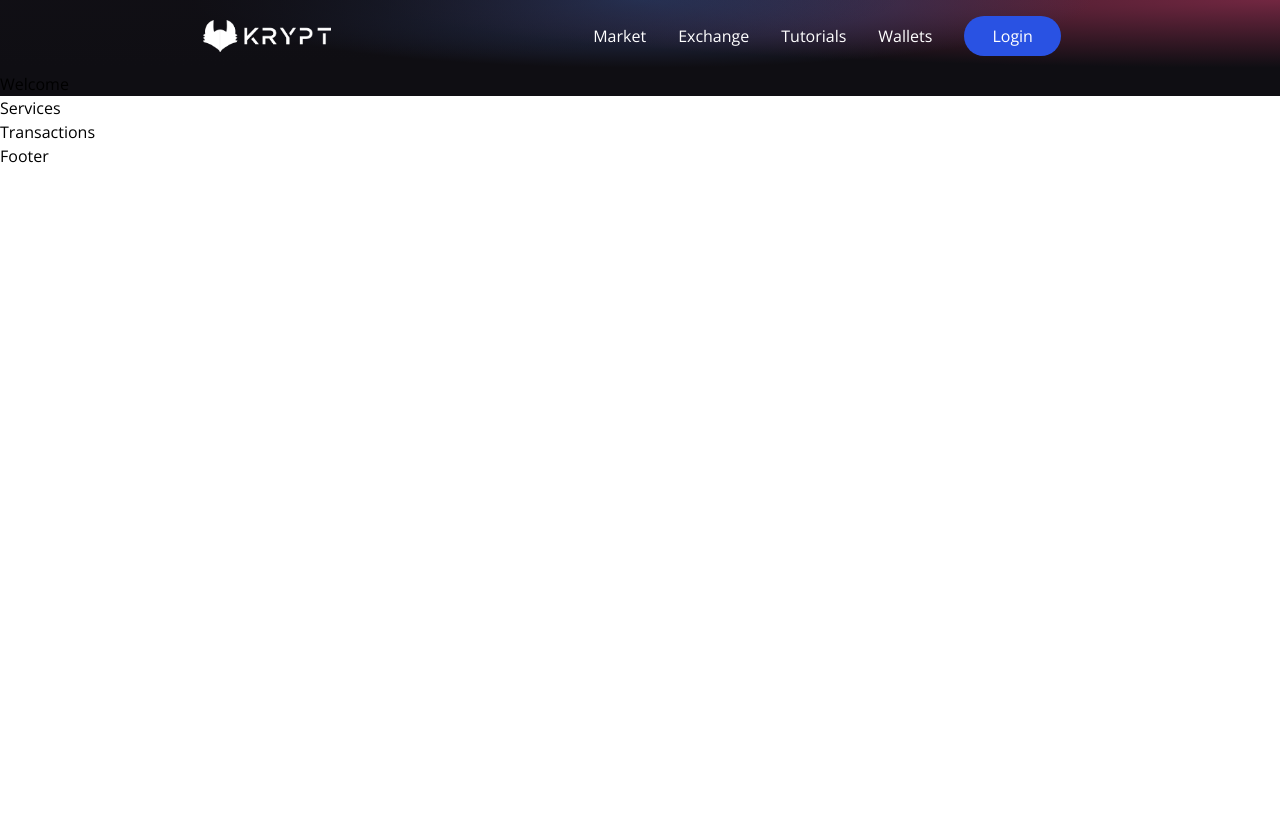
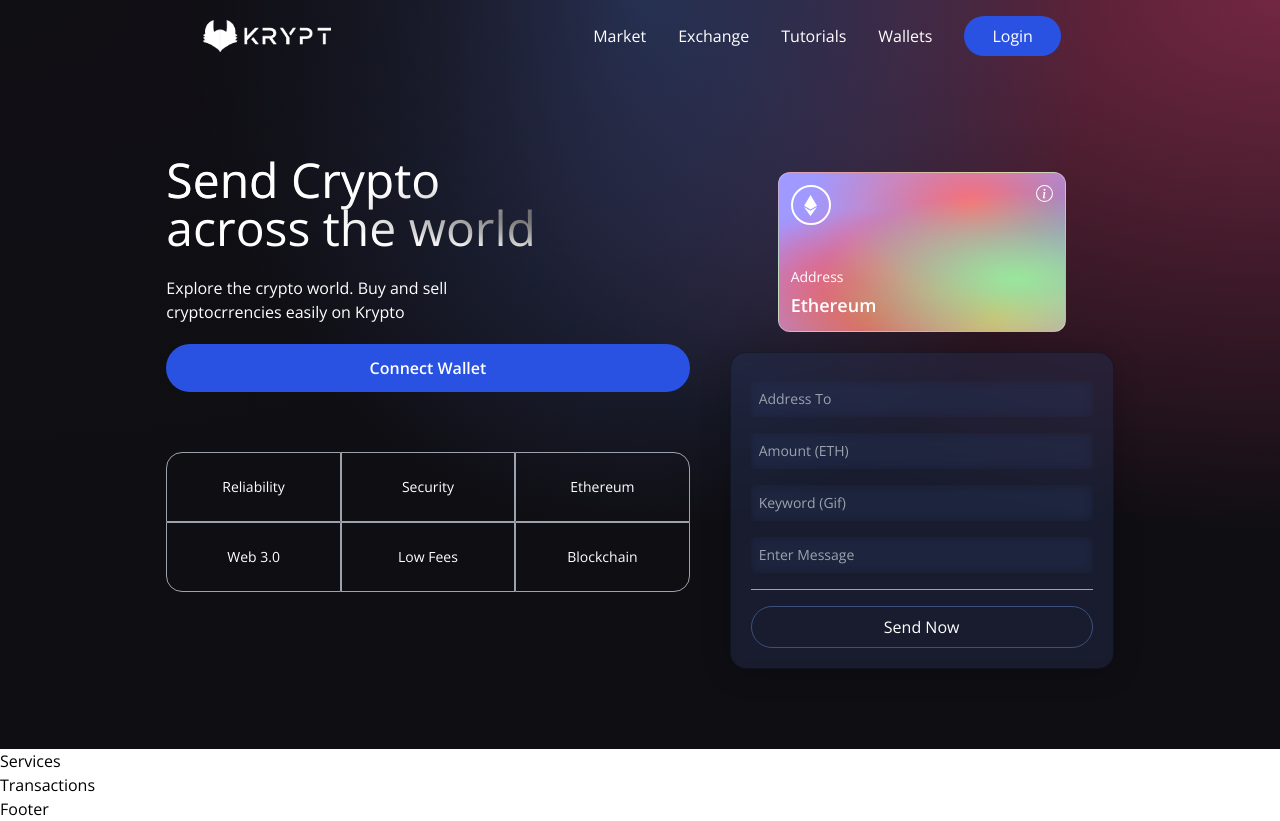
Before and after one commit to szikra-dev/web3.0, a React (Vite) app in the folder client/: page / in a window 1280 px wide. Before the commit the page ends 800 px from the top, so only its background shows below. Built offline with nearby package versions, Linux system fonts and the light colour scheme.

Commit message:
feat(Welcome): welcome component layout

```diff
--- a/client/src/components/Welcome.jsx
+++ b/client/src/components/Welcome.jsx
@@ -1,5 +1,119 @@
+import { AiFillPlayCircle } from 'react-icons/ai'
+import { SiEthereum } from 'react-icons/si'
+import { BsCircle, BsInfoCircle } from 'react-icons/bs'
+
+import { Loader } from '.'
+
+const commonStyles =
+  'min-h-[70px] sm:px-0 px-2 sm:min-w-[120px] flex justify-center items-center border-[0.5px] border-gray-400 text-sm font-light text-white'
+
+const Input = ({ placeholder, name, type, value, handleChange }) => (
+  <input
+    placeholder={placeholder}
+    type={type}
+    onChange={(evt) => handleChange(evt, name)}
+    value={value}
+    step="0.0001"
+    className="my-2 w-full rounded-sm p-2 outline-none bg-transparent text-white border-none text-sm white-glassmorphism"
+  />
+)
+
 const Welcome = () => {
-  return <h1>Welcome</h1>
+  const connectWallet = () => {
+    console.log('Not implemented yet')
+  }
+  const handleChange = (e, name) => {
+    console.log(e.currentTarget.value, name)
+  }
+  const handleSubmit = () => {
+    console.log('Submit Clicked!!!!')
+  }
+  return (
+    <div className="flex w-full justify-center items-center">
+      <div className="flex md:flex-row flex-col items-start justify-between md:p-20 py-12 px-4">
+        <div className="flex flew-1 justify-start flex-col md:mr-10">
+          <h1 className="text-3xl sm:text-5xl text-white text-gradient py-1">
+            Send Crypto <br /> across the world
+          </h1>
+          <p className="text-left mt-5 text-white font-light md:w-9/12 w-11/12 text-base">
+            Explore the crypto world. Buy and sell cryptocrrencies easily on
+            Krypto
+          </p>
+          <button
+            type="button"
+            onClick={connectWallet}
+            className="flex flex-row justify-center items-center my-5 bg-[#2952e3] p-3 rounded-full cursor-pointer hover:bg-[#2546bd]"
+          >
+            <p className="text-white text-base font-semibold">Connect Wallet</p>
+          </button>
+          <div className="grid sm:grid-cols-3 grid-cols-2 w-full mt-10">
+            <div className={`rounded-tl-2xl ${commonStyles}`}>Reliability</div>
+            <div className={commonStyles}>Security</div>
+            <div className={`rounded-tr-2xl ${commonStyles}`}>Ethereum</div>
+            <div className={`rounded-bl-2xl ${commonStyles}`}>Web 3.0</div>
+            <div className={commonStyles}>Low Fees</div>
+            <div className={`rounded-br-2xl ${commonStyles}`}>Blockchain</div>
+          </div>
+        </div>
+        <div className="flex flex-col flex-1 items-center justify-start w-full md:mt-0 mt-10">
+          <div className="p-3 justify-end items-start flex-col rounded-xl h-40 sm:w-72 w-full my-5 eth-card white-glassmorphism">
+            <div className="flex justify-between flex-col w-full h-full">
+              <div className="flex justify-between items-start">
+                <div className="w-10 h-10 rounded-full border-2 border-white flex justify-center items-center">
+                  <SiEthereum fontSize={21} color="#fff" />
+                </div>
+                <BsInfoCircle fontSize={17} color="#fff" />
+              </div>
+              <div>
+                <p className="text-white font-light text-sm">Address</p>
+                <p className="text-white font-semibold text-lg mt-1">
+                  Ethereum
+                </p>
+              </div>
+            </div>
+          </div>
+          <div className="p-5 sm:w-96 w-full flex flex-col justify-start items-center blue-glassmorphism">
+            <Input
+              placeholder="Address To"
+              name="addressTo"
+              type="text"
+              handleChange={handleChange}
+            />
+            <Input
+              placeholder="Amount (ETH)"
+              name="amuont"
+              type="number"
+              handleChange={handleChange}
+            />
+            <Input
+              placeholder="Keyword (Gif)"
+              name="keyword"
+              type="text"
+              handleChange={handleChange}
+            />
+            <Input
+              placeholder="Enter Message"
+              name="message"
+              type="text"
+              handleChange={handleChange}
+            />
+            <div className="h-[1px] w-full bg-gray-400 my-2" />
+            {false ? (
+              <Loader />
+            ) : (
+              <button
+                type="button"
+                onClick={handleSubmit}
+                className="text-white w-full mt-2 border-[1px] p-2 border-[#3d4f7c] rounded-full cursor-pointer"
+              >
+                Send Now
+              </button>
+            )}
+          </div>
+        </div>
+      </div>
+    </div>
+  )
 }
 
 export default Welcome
```
